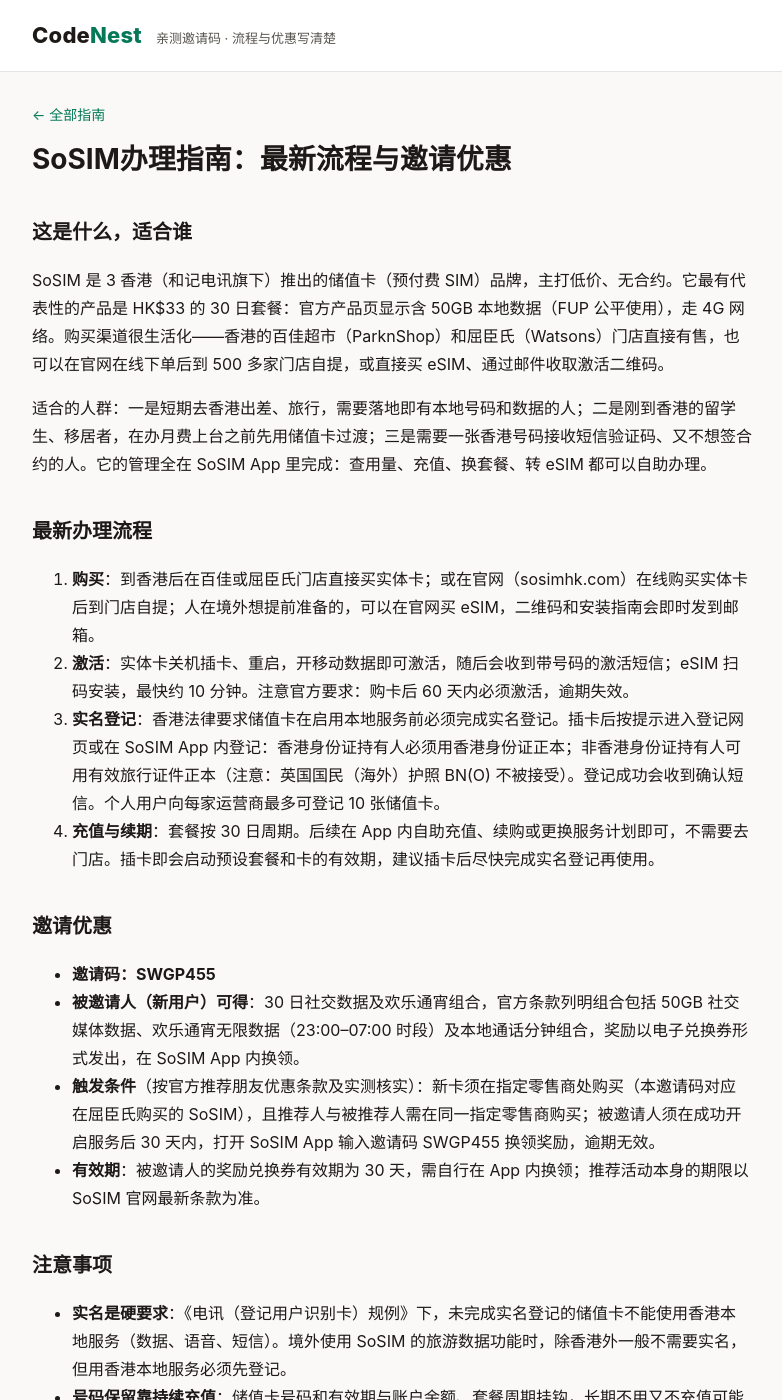
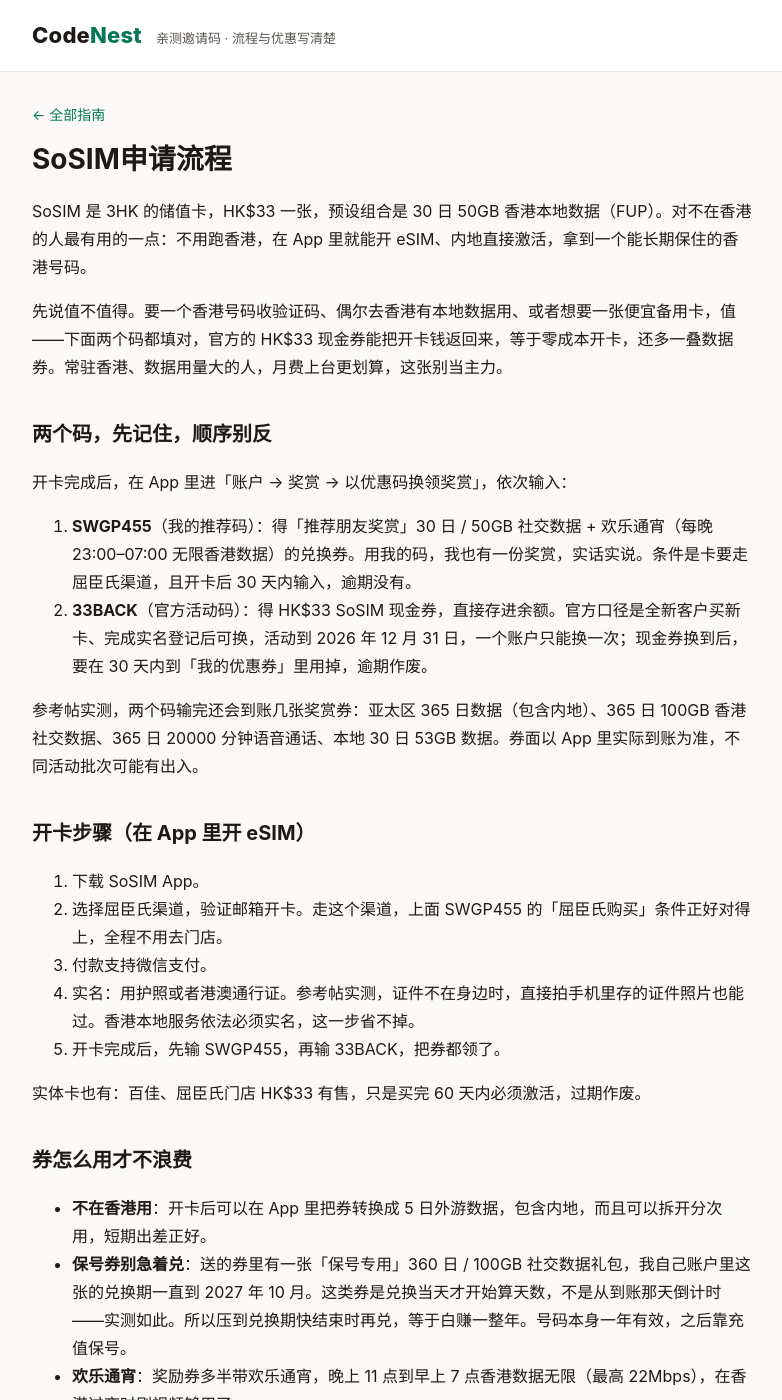
Before and after one commit to ovovdev/codenest, a Jekyll site: the page built from articles/sosim.md, in a window 1280 px wide and 1400 px high. Shown: the whole window, without its empty margins (248-1030 px from the left). Built offline with Jekyll 4.4.1, drawn with Linux system fonts in a browser that asks for light colours; some of the changed text lies outside the part shown.

Commit message:
SoSIM 篇按参考帖重写：App 开 eSIM 流程、SWGP455+33BACK 双码、保号券与自动续购提醒

```diff
--- a/articles/sosim.md
+++ b/articles/sosim.md
@@ -1,42 +1,42 @@
 ---
 layout: default
-title: "SoSIM办理指南：最新流程与邀请优惠"
+title: "SoSIM申请流程"
 permalink: /sosim/
 ---
 
-# SoSIM办理指南：最新流程与邀请优惠
+# SoSIM申请流程
 
-## 这是什么，适合谁
+SoSIM 是 3HK 的储值卡，HK$33 一张，预设组合是 30 日 50GB 香港本地数据（FUP）。对不在香港的人最有用的一点：不用跑香港，在 App 里就能开 eSIM、内地直接激活，拿到一个能长期保住的香港号码。
 
-SoSIM 是 3 香港（和记电讯旗下）推出的储值卡（预付费 SIM）品牌，主打低价、无合约。它最有代表性的产品是 HK$33 的 30 日套餐：官方产品页显示含 50GB 本地数据（FUP 公平使用），走 4G 网络。购买渠道很生活化——香港的百佳超市（ParknShop）和屈臣氏（Watsons）门店直接有售，也可以在官网在线下单后到 500 多家门店自提，或直接买 eSIM、通过邮件收取激活二维码。
+先说值不值得。要一个香港号码收验证码、偶尔去香港有本地数据用、或者想要一张便宜备用卡，值——下面两个码都填对，官方的 HK$33 现金券能把开卡钱返回来，等于零成本开卡，还多一叠数据券。常驻香港、数据用量大的人，月费上台更划算，这张别当主力。
 
-适合的人群：一是短期去香港出差、旅行，需要落地即有本地号码和数据的人；二是刚到香港的留学生、移居者，在办月费上台之前先用储值卡过渡；三是需要一张香港号码接收短信验证码、又不想签合约的人。它的管理全在 SoSIM App 里完成：查用量、充值、换套餐、转 eSIM 都可以自助办理。
+## 两个码，先记住，顺序别反
 
-## 最新办理流程
+开卡完成后，在 App 里进「账户 → 奖赏 → 以优惠码换领奖赏」，依次输入：
 
-1. **购买**：到香港后在百佳或屈臣氏门店直接买实体卡；或在官网（sosimhk.com）在线购买实体卡后到门店自提；人在境外想提前准备的，可以在官网买 eSIM，二维码和安装指南会即时发到邮箱。
-2. **激活**：实体卡关机插卡、重启，开移动数据即可激活，随后会收到带号码的激活短信；eSIM 扫码安装，最快约 10 分钟。注意官方要求：购卡后 60 天内必须激活，逾期失效。
-3. **实名登记**：香港法律要求储值卡在启用本地服务前必须完成实名登记。插卡后按提示进入登记网页或在 SoSIM App 内登记：香港身份证持有人必须用香港身份证正本；非香港身份证持有人可用有效旅行证件正本（注意：英国国民（海外）护照 BN(O) 不被接受）。登记成功会收到确认短信。个人用户向每家运营商最多可登记 10 张储值卡。
-4. **充值与续期**：套餐按 30 日周期。后续在 App 内自助充值、续购或更换服务计划即可，不需要去门店。插卡即会启动预设套餐和卡的有效期，建议插卡后尽快完成实名登记再使用。
+1. **SWGP455**（我的推荐码）：得「推荐朋友奖赏」30 日 / 50GB 社交数据 + 欢乐通宵（每晚 23:00–07:00 无限香港数据）的兑换券。用我的码，我也有一份奖赏，实话实说。条件是卡要走屈臣氏渠道，且开卡后 30 天内输入，逾期没有。
+2. **33BACK**（官方活动码）：得 HK$33 SoSIM 现金券，直接存进余额。官方口径是全新客户买新卡、完成实名登记后可换，活动到 2026 年 12 月 31 日，一个账户只能换一次；现金券换到后，要在 30 天内到「我的优惠券」里用掉，逾期作废。
 
-## 邀请优惠
+参考帖实测，两个码输完还会到账几张奖赏券：亚太区 365 日数据（包含内地）、365 日 100GB 香港社交数据、365 日 20000 分钟语音通话、本地 30 日 53GB 数据。券面以 App 里实际到账为准，不同活动批次可能有出入。
 
-- **邀请码：SWGP455**
-- **被邀请人（新用户）可得**：30 日社交数据及欢乐通宵组合，官方条款列明组合包括 50GB 社交媒体数据、欢乐通宵无限数据（23:00–07:00 时段）及本地通话分钟组合，奖励以电子兑换券形式发出，在 SoSIM App 内换领。
-- **触发条件**（按官方推荐朋友优惠条款及实测核实）：新卡须在指定零售商处购买（本邀请码对应在屈臣氏购买的 SoSIM），且推荐人与被推荐人需在同一指定零售商购买；被邀请人须在成功开启服务后 30 天内，打开 SoSIM App 输入邀请码 SWGP455 换领奖励，逾期无效。
-- **有效期**：被邀请人的奖励兑换券有效期为 30 天，需自行在 App 内换领；推荐活动本身的期限以 SoSIM 官网最新条款为准。
+## 开卡步骤（在 App 里开 eSIM）
 
-## 注意事项
+1. 下载 SoSIM App。
+2. 选择屈臣氏渠道，验证邮箱开卡。走这个渠道，上面 SWGP455 的「屈臣氏购买」条件正好对得上，全程不用去门店。
+3. 付款支持微信支付。
+4. 实名：用护照或者港澳通行证。参考帖实测，证件不在身边时，直接拍手机里存的证件照片也能过。香港本地服务依法必须实名，这一步省不掉。
+5. 开卡完成后，先输 SWGP455，再输 33BACK，把券都领了。
 
-- **实名是硬要求**：《电讯（登记用户识别卡）规例》下，未完成实名登记的储值卡不能使用香港本地服务（数据、语音、短信）。境外使用 SoSIM 的旅游数据功能时，除香港外一般不需要实名，但用香港本地服务必须先登记。
-- **号码保留靠持续充值**：储值卡号码和有效期与账户余额、套餐周期挂钩，长期不用又不充值可能被回收，长期保号请按 App 内显示的有效期规则定期充值，具体以官方页面为准。
-- **适用地区**：本地套餐流量只适用于香港；在香港以外使用需另行购买或切换其旅游数据计划，切换时限等细节以下单页面的套餐条款为准。
-- FUP 政策下，超过公平使用量后网速可能被限制，看视频较多的用户注意用量。
+实体卡也有：百佳、屈臣氏门店 HK$33 有售，只是买完 60 天内必须激活，过期作废。
 
-## 官方来源
+## 券怎么用才不浪费
 
-- SoSIM 官方产品页（HK$33 / 50GB 套餐、购买方式、60 天内激活、实名要求）：https://www.sosimhk.com/en/eshop/sosim/50gb-30d.html
-- SoSIM 储值卡实名登记条款及细则（官方 PDF）：https://sosimhk.com/web/tnc/230531/SoSIM-prepaid-SIM-rnr-tnc-20230510-tc.pdf
-- SoSIM 推荐朋友优惠条款及细则（官方 PDF）：https://sosimhk.com/web/tnc/230822/tnc-sosimmgm-tc.pdf
-- SoSIM 官网首页：https://www.sosimhk.com/
-- 核对日期：2026-10-21
+- **不在香港用**：开卡后可以在 App 里把券转换成 5 日外游数据，包含内地，而且可以拆开分次用，短期出差正好。
+- **保号券别急着兑**：送的券里有一张「保号专用」360 日 / 100GB 社交数据礼包，我自己账户里这张的兑换期一直到 2027 年 10 月。这类券是兑换当天才开始算天数，不是从到账那天倒计时——实测如此。所以压到兑换期快结束时再兑，等于白赚一整年。号码本身一年有效，之后靠充值保号。
+- **欢乐通宵**：奖励券多半带欢乐通宵，晚上 11 点到早上 7 点香港数据无限（最高 22Mbps），在香港过夜时刷视频够用了。
+
+## 唯一要手动关掉的开关
+
+开卡后进 App 的设置页，找到「[新卡變身優惠] 30日/3GB 香港數據」这一项，把它的续购开关**关掉**（就是上面截图里那个状态）。不关的话，组合到期时只要余额够，它会自动按 $48 / 30 日续购一份你多半用不上的数据包。自动增值也建议保持关闭，余额自己手动充就行。
+
+<small>33BACK 与 HK$33 现金券口径核对于 2026-11-11 SoSIM 官网活动页；券面内容综合参考帖实测与 App 内截图，以 App 实际显示为准。</small>
```
